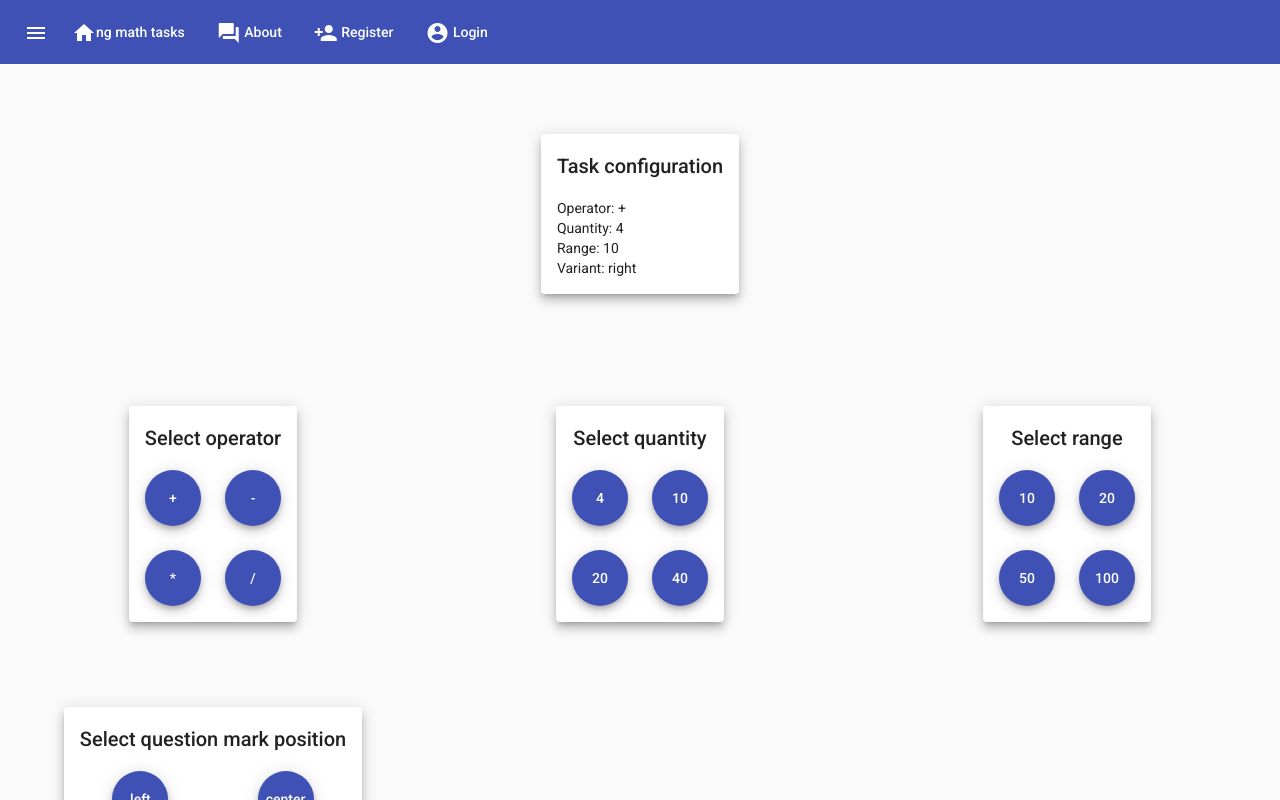
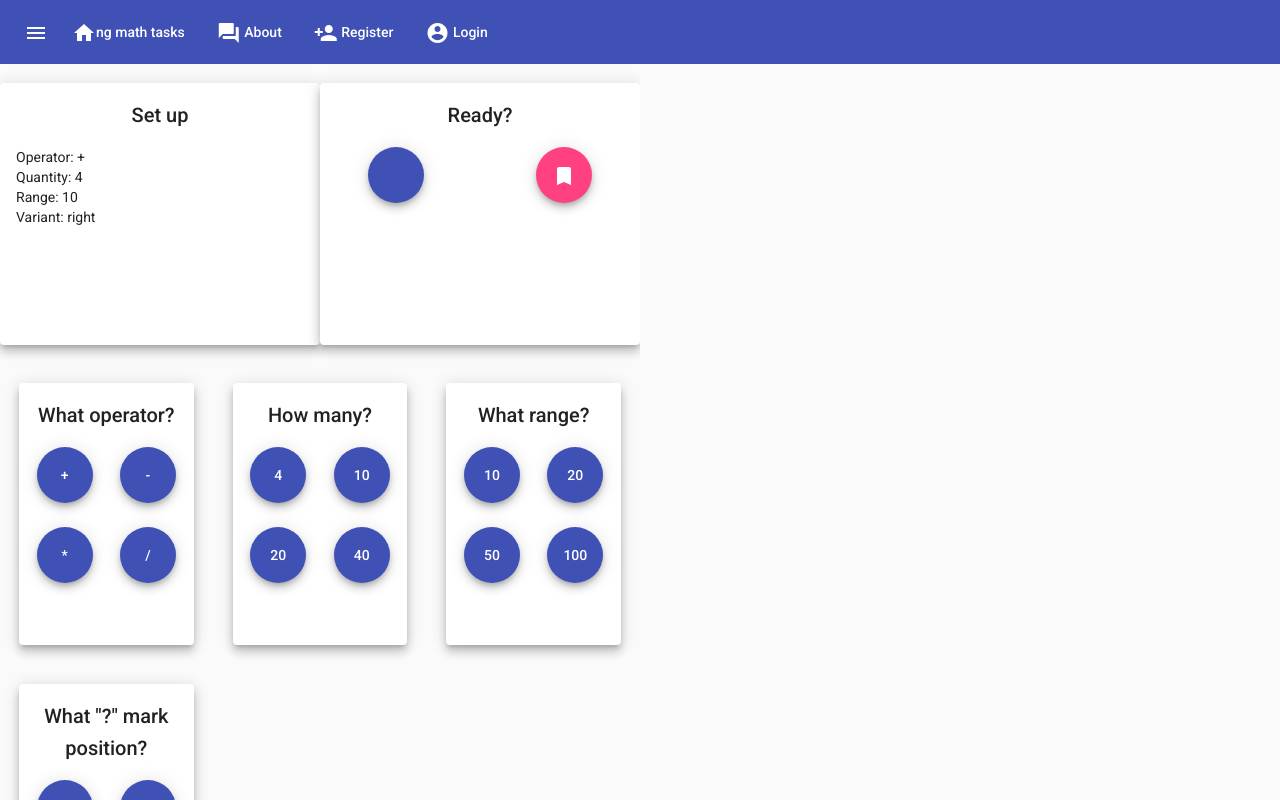
Before and after one commit to pawel-bialas/ng-math-tasks, an Angular app: page / in a window 1280 px wide. Built offline with nearby package versions, Linux system fonts and the light colour scheme.

Commit message:
task setup component

```diff
--- a/src/app/views/basic-task/task-setup/task-setup.component.html
+++ b/src/app/views/basic-task/task-setup/task-setup.component.html
@@ -1,8 +1,12 @@
+<div class="taskSetup">
+  <div class="w3-container">
+    <div class="w3-container configList">
       <mat-grid-list [cols]=1 [rowHeight]="rowHeight">
         <mat-grid-tile>
+
           <mat-card class="mat-elevation-z7" >
             <mat-card-content>
-        <h2 >Task configuration</h2>
+              <h2 >Set up</h2>
               <div class="task-config">
                 <span>Operator: {{taskConfig.mathOperator}}</span>
                 <span>Quantity: {{taskConfig.quantity}}</span>
@@ -11,13 +15,34 @@
               </div>
             </mat-card-content>
           </mat-card>
+          <mat-card class="mat-elevation-z7" >
+            <mat-card-content>
+              <h2 >Ready?</h2>
+              <div class="actionButtons">
+                <div class="buttonContainer">
+                  <button (click)="updateOperator(mathOperator.mathOperator_add)"
+                          mat-fab color="primary"
+                          aria-label="Example icon button with a delete icon">
+                    <mat-icon> offline pin icon</mat-icon>
+                  </button>
+                </div>
+                <div class="buttonContainer">
+                  <button mat-fab color="accent" aria-label="Example icon button with a bookmark icon">
+                    <mat-icon>bookmark</mat-icon>
+                  </button>
+                </div>
+              </div>
+            </mat-card-content>
+          </mat-card>
         </mat-grid-tile>
       </mat-grid-list>
+    </div>
+    <div class="w3-container optionList">
       <mat-grid-list [cols]="cols" [rowHeight]="rowHeight">
         <mat-grid-tile>
           <mat-card class="mat-elevation-z7">
             <mat-card-content>
-        <h2 >Select operator</h2>
+              <h2 >What operator?</h2>
               <div class="options-area" id="mathOperator">
                 <div class="setup-option">
                   <button mat-fab color="primary" (click)="updateOperator(mathOperator.mathOperator_add)">
@@ -46,7 +71,7 @@
         <mat-grid-tile>
           <mat-card class="mat-elevation-z7">
             <mat-card-content>
-        <h2 >Select quantity</h2>
+              <h2 >How many?</h2>
               <div class="options-area" id="taskQuantity">
                 <div class="setup-option">
                   <button mat-fab color="primary" (click)="updateQuantity(taskQuantity.quantity_4)">
@@ -78,7 +103,7 @@
         <mat-grid-tile>
           <mat-card class="mat-elevation-z7">
             <mat-card-content>
-        <h2 >Select range</h2>
+              <h2 >What range?</h2>
               <div class="options-area" id="taskRange">
 
                 <div class="setup-option">
@@ -110,7 +135,7 @@
         <mat-grid-tile>
           <mat-card class="mat-elevation-z7">
             <mat-card-content>
-        <h2 >Select question mark position</h2>
+              <h2 >What "?" mark position?</h2>
               <div class="options-area" id="qMarkPosition">
                 <div class="setup-option">
                   <button mat-fab color="primary" (click)="updateVariant(qMarkPosition.qMarkPosition_left)">
@@ -134,3 +159,6 @@
 
 
       </mat-grid-list>
+    </div>
+  </div>
+</div>
--- a/src/app/views/basic-task/task-setup/task-setup.component.scss
+++ b/src/app/views/basic-task/task-setup/task-setup.component.scss
@@ -1,31 +1,62 @@
-mat-card-content > h2 {
+.taskSetup {
+  display: flex;
+  flex-direction: column;
+
+}
+.taskSetup mat-card {
+  width: calc(100% - 70px);
+  height: calc(100% - 70px);
+}
+.taskSetup .configList {
+  display: grid;
+  grid-template-columns: 1fr 1fr;
+}
+
+.taskSetup .optionList {
+  display: grid;
+  grid-template-columns: 1fr 1fr;
+}
+
+.taskSetup mat-card-content > h2 {
   text-align: center;
 }
 
 
-.option-card{
+.taskSetup .option-card{
   width: 32vw;
 }
 
-.options-area {
+.taskSetup .options-area {
   display: grid;
   grid-template-columns: 1fr 1fr;
   grid-gap: 3vh;
 }
 
-.setup-option {
+.taskSetup .setup-option {
   display: flex;
   justify-content: center;
   align-items: center;
 }
 
-.title_center {
+.taskSetup .title_center {
   display: flex;
   justify-content: center;
   align-items: center;
 }
 
-.task-config {
+.taskSetup .task-config {
   display: flex;
   flex-direction: column;
 }
+
+.taskSetup .actionButtons {
+  display: flex;
+  justify-content: space-between;
+  vertical-align: center;
+}
+
+.taskSetup .buttonContainer {
+  display: flex;
+  justify-content: center;
+  width: 120px;
+}
```
Lines whose indentation alone changed are shown as unchanged.
